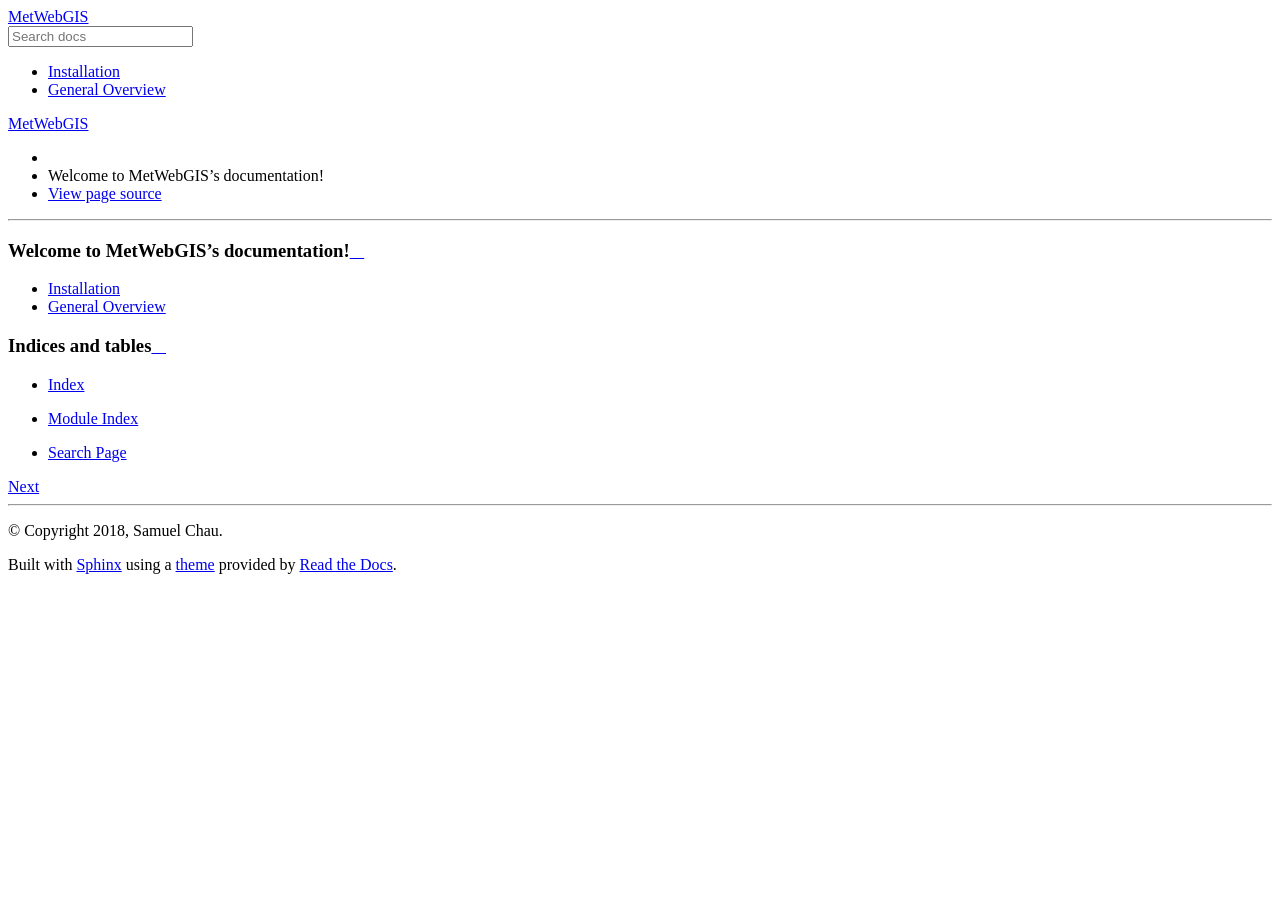
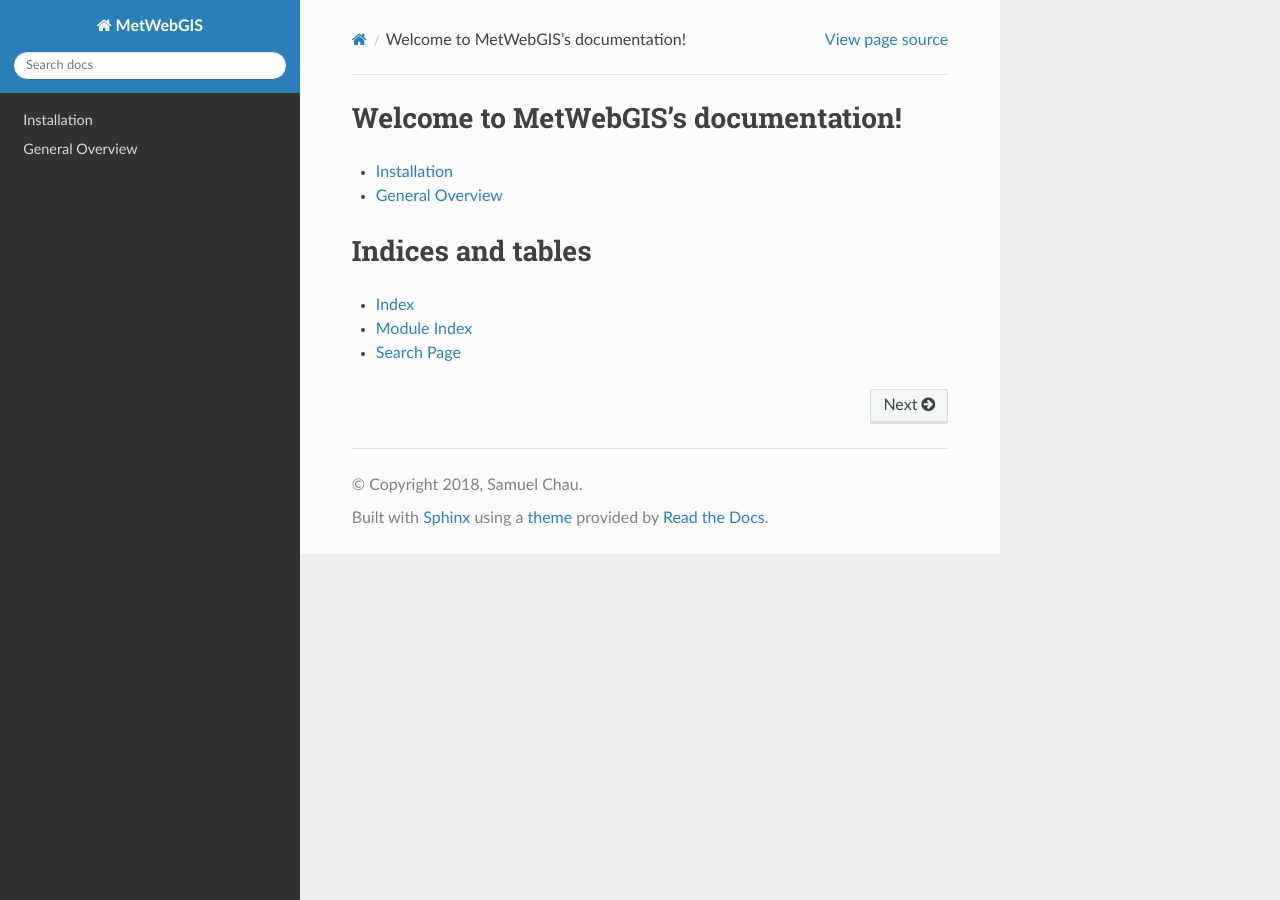
Before and after one commit to samuelchau/metwebgisdocs, a Sphinx documentation site: the page built from userguide/source/index.rst, in a window 1280 px wide. Built offline with Sphinx 7.4.7 and the Read the Docs theme 2.0.0, drawn with Linux system fonts in a browser that asks for light colours.

Commit message:
Removed a typo from last commit

```diff
--- a/userguide/source/_static/css/custom_styles.css
+++ b/userguide/source/_static/css/custom_styles.css
@@ -1,4 +1,4 @@
-\@import url("theme.css");
+@import url("theme.css");
 
 .wy-nav-content {
     max-width: 700px !important;
```
